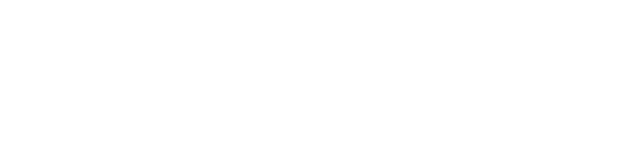
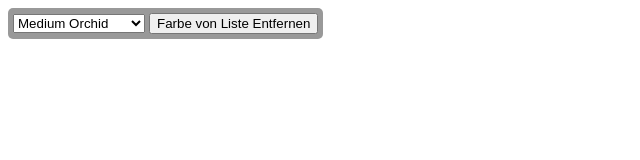
Before and after one commit to ngynngchn/js_dom_2, a plain HTML site: page lev1_9/index.html in a window 1280 px wide. Shown: the whole page, without its empty margins (0-640 px from the left). Drawn offline with Linux system fonts and the light colour scheme.

Commit message:
Finished lev1_9

```diff
--- a/lev1_9/assets/js/main.js
+++ b/lev1_9/assets/js/main.js
@@ -0,0 +1,22 @@
+/* Aufgabenstellung
+
+
+Schreibe eine Funktion, die beim Anklicken des Buttons die jeweilige
+Farb-Option aus der Liste entfernt.
+
+Verwende den Code aus dem Kommentar.
+Verwende:
+onClick
+selectedIndex
+remove()
+ */
+
+const selector = document.querySelector("#farbeAuswahlen");
+
+const button = document.querySelector("button");
+
+button.addEventListener("click", (event) => {
+	event.preventDefault();
+	let indexToRemove = selector.selectedIndex;
+	selector.remove(indexToRemove);
+});
--- a/lev1_9/index.html
+++ b/lev1_9/index.html
@@ -5,8 +5,36 @@
 		<meta http-equiv="X-UA-Compatible" content="IE=edge" />
 		<meta name="viewport" content="width=device-width, initial-scale=1.0" />
 		<title>DOM</title>
+		<style>
+			form {
+				padding: 5px;
+				display: inline-block;
+				background: #999;
+				border-radius: 5px;
+			}
+
+			input {
+				background: #333;
+				color: white;
+			}
+		</style>
 	</head>
 	<body>
+		<form>
+			<select id="farbeAuswahlen">
+				<option>Medium Orchid</option>
+				<option>Mint Cream</option>
+				<option>Dodger Blue</option>
+				<option>Goldenrod</option>
+				<option>Wheat</option>
+				<option>Medium Turquoise</option>
+				<option>Moccasin</option>
+				<option>Fire Brick</option>
+				<option>Lime Green</option>
+				<option>Slate Gray</option>
+			</select>
+			<button id="button">Farbe von Liste Entfernen</button>
+		</form>
 		<script src="./assets/js/main.js"></script>
 	</body>
 </html>
```
